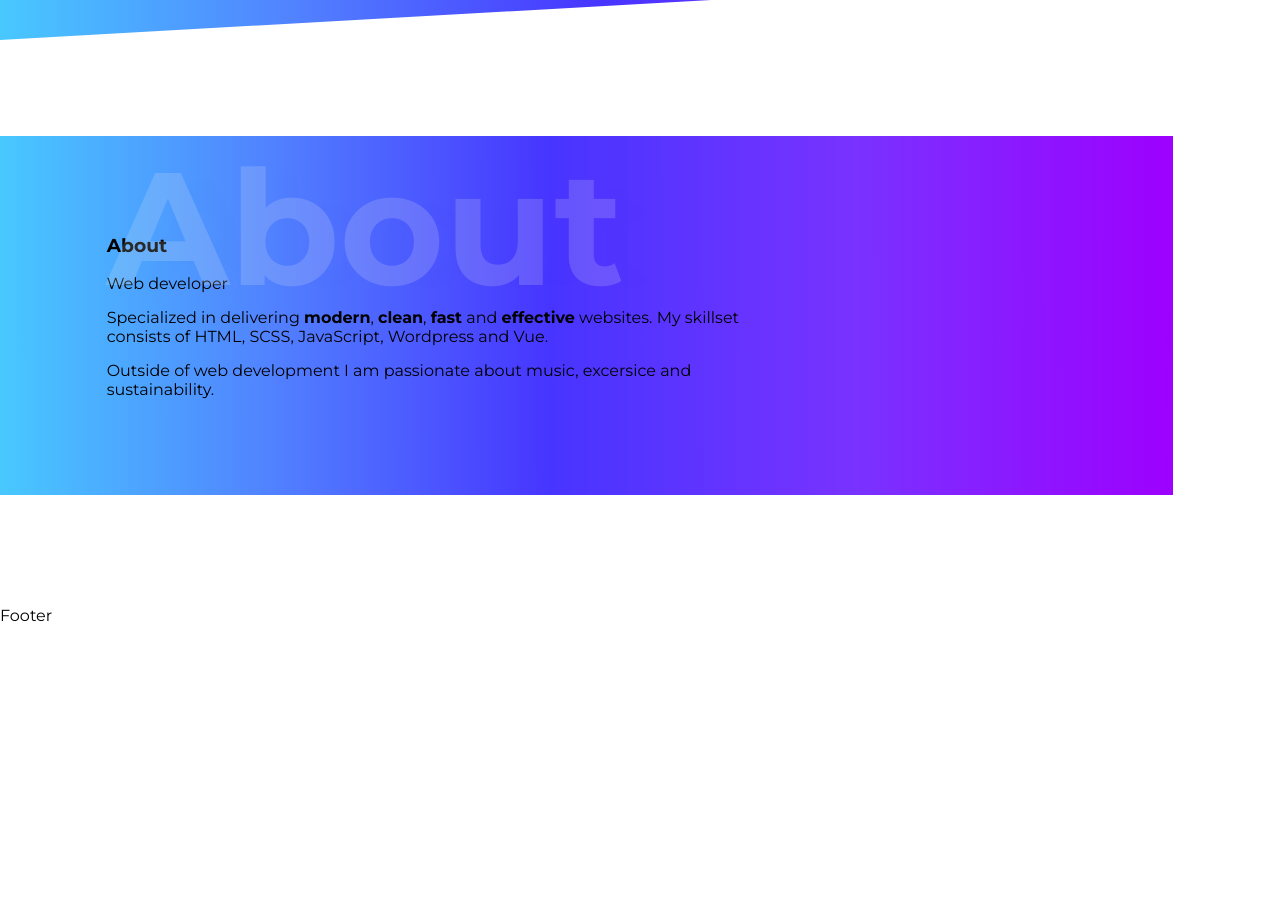
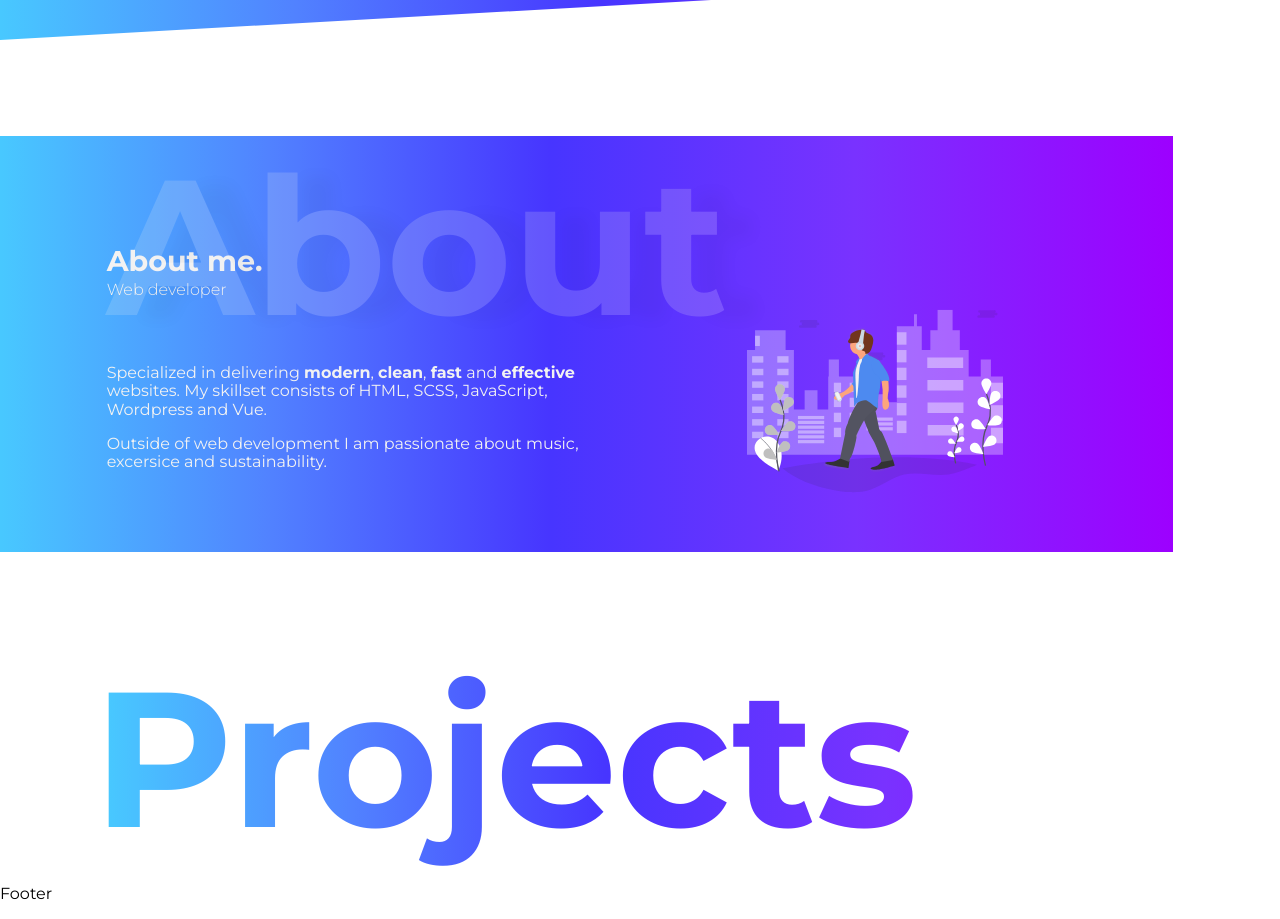
Before and after one commit to AidanShimmon/Start-smart-dev, a Gatsby site: page / in a window 1280 px wide. Shown: the part 680-1599 px from the top of the page. Before the commit the page ends 1321 px from the top, so only its background shows below. Built offline with nearby package versions, Linux system fonts and the light colour scheme; Gatsby itself is replaced by a stand-in of ours.

Commit message:
Roughly built about me section and started projects area

```diff
--- a/src/components/aboutMe.js
+++ b/src/components/aboutMe.js
@@ -1,15 +1,21 @@
 import React from 'react'
+
+import AboutMe from "../assets/aboutMe.svg";
 
 const aboutMe = () => {
   return (
     <section className="about">
       <div className="about__content">
         <div className="about__content__text">
-          <h3 className="about__watermark">About</h3>
-          <h3>About</h3>
-          <p>Web developer</p>
+          <span className="about__watermark">About</span>
+          <h3>About me.</h3>
+          <h4>Web developer</h4>
           <p>Specialized in delivering <strong>modern</strong>, <strong>clean</strong>, <strong>fast</strong> and <strong>effective</strong> websites. My skillset consists of HTML, SCSS, JavaScript, Wordpress and Vue. </p>
           <p>Outside of web development I am passionate about music, excersice and sustainability.</p>
+        </div>
+
+        <div className="about__content__image">
+          <AboutMe/>
         </div>
       </div>
     </section>
--- a/src/components/global.scss
+++ b/src/components/global.scss
@@ -133,21 +133,67 @@ $color__secondary: #49C4FF;
     left: 0;
     color: $color__font__main;
     opacity: 0.17;
-    text-shadow: 35px 4px 16px rgba(0, 0, 0, 0.04);
-    font-size: 10rem;
+    text-shadow: 35px 4px 16px rgba(0, 0, 0, 0.2);
+    font-size: 12rem;
     margin: 0;
+    font-weight: 700;
+    pointer-events: none;
   }
 
   &__content {
     grid-column: 1/12;
     display: grid;
     grid-template-columns: repeat(11,1fr);
+    align-items: flex-end;
     @include gradientBackground;
 
     &__text {
       padding: 5rem 0;
       grid-column: 2/8;
       position: relative;
+      color: $color__font__main;
+      width: 80%;
+
+      h3 {
+        margin-bottom: 0;
+        font-size: 1.785rem;
+      }
+
+      h4 {
+        margin: 0.25rem 0 4rem 0;
+        font-weight: 300;
+      }
+
+      p {
+        &:last-of-type {
+          margin: 0;
+        }
+      }
+    }
+
+    &__image {
+      grid-column: 8/12;
+
+      svg {
+        width: 60%;
+      }
     }
   }
 }
+
+.projects {
+  @include layoutColumns;
+
+  &__title {
+    grid-column: 2/12;
+    @include gradientBackground;
+    text-align: left;
+    background-clip: text;
+    -webkit-background-clip: text;
+    color: transparent;
+    font-size: 12rem;
+    font-weight: 700;
+    margin: 0;
+    text-indent: -14px;
+  }
+}
--- /dev/null
+++ b/src/components/projects.js
@@ -0,0 +1,11 @@
+import React from 'react'
+
+const Projects= () => {
+  return (
+    <section className="projects">
+      <h2 className="projects__title">Projects</h2>
+    </section>
+  )
+}
+
+export default Projects;
--- a/src/pages/index.js
+++ b/src/pages/index.js
@@ -3,11 +3,13 @@ import React from "react"
 import Layout from "../components/layout"
 import Hero from "../components/hero"
 import AboutMe from "../components/aboutMe"
+import Project from "../components/projects"
 
 const IndexPage = () => (
   <Layout>
     <Hero/>
     <AboutMe/>
+    <Project/>
   </Layout>
 )
 
```
Also changed, not shown: src/assets/aboutMe.svg (added).
